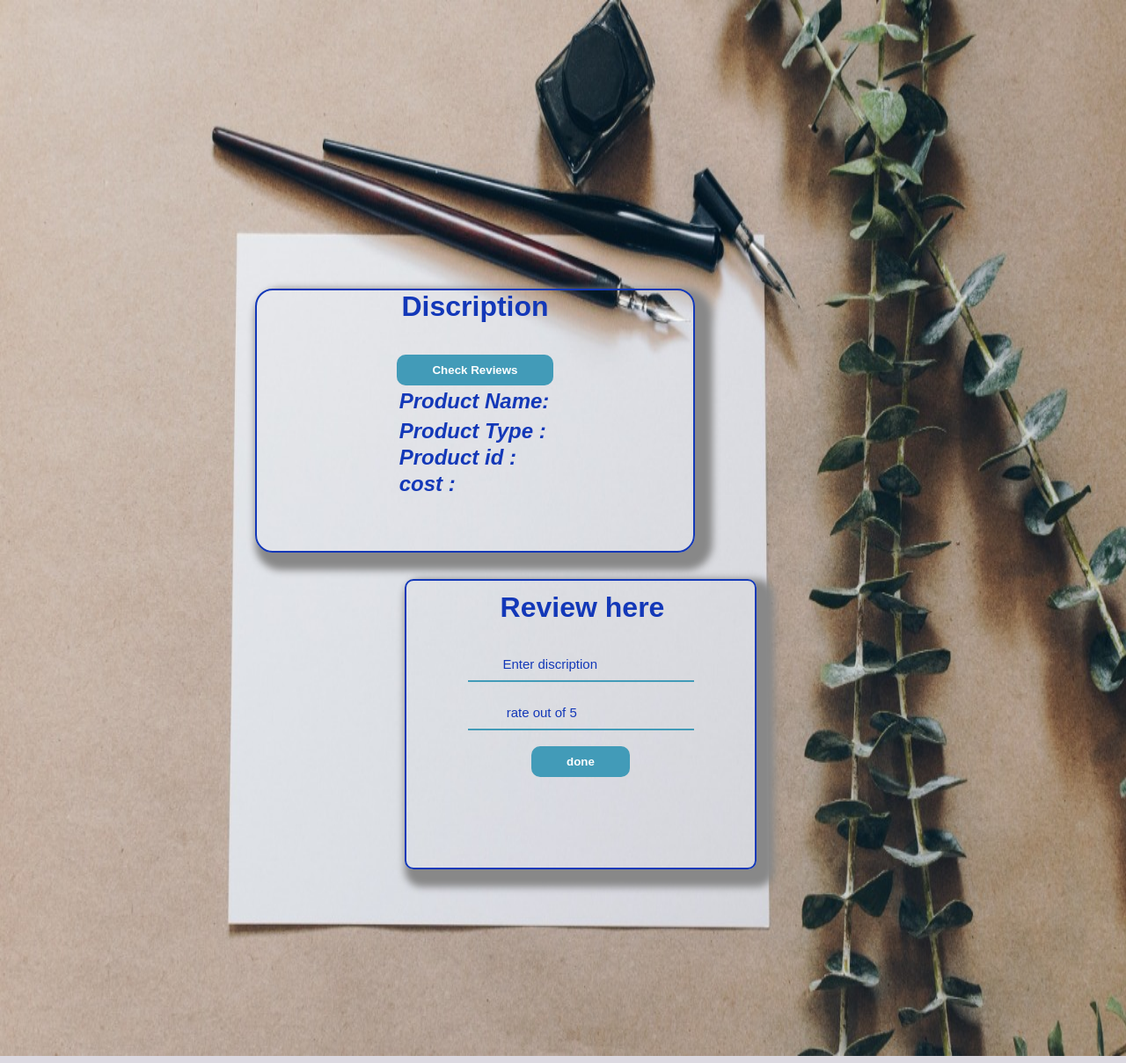
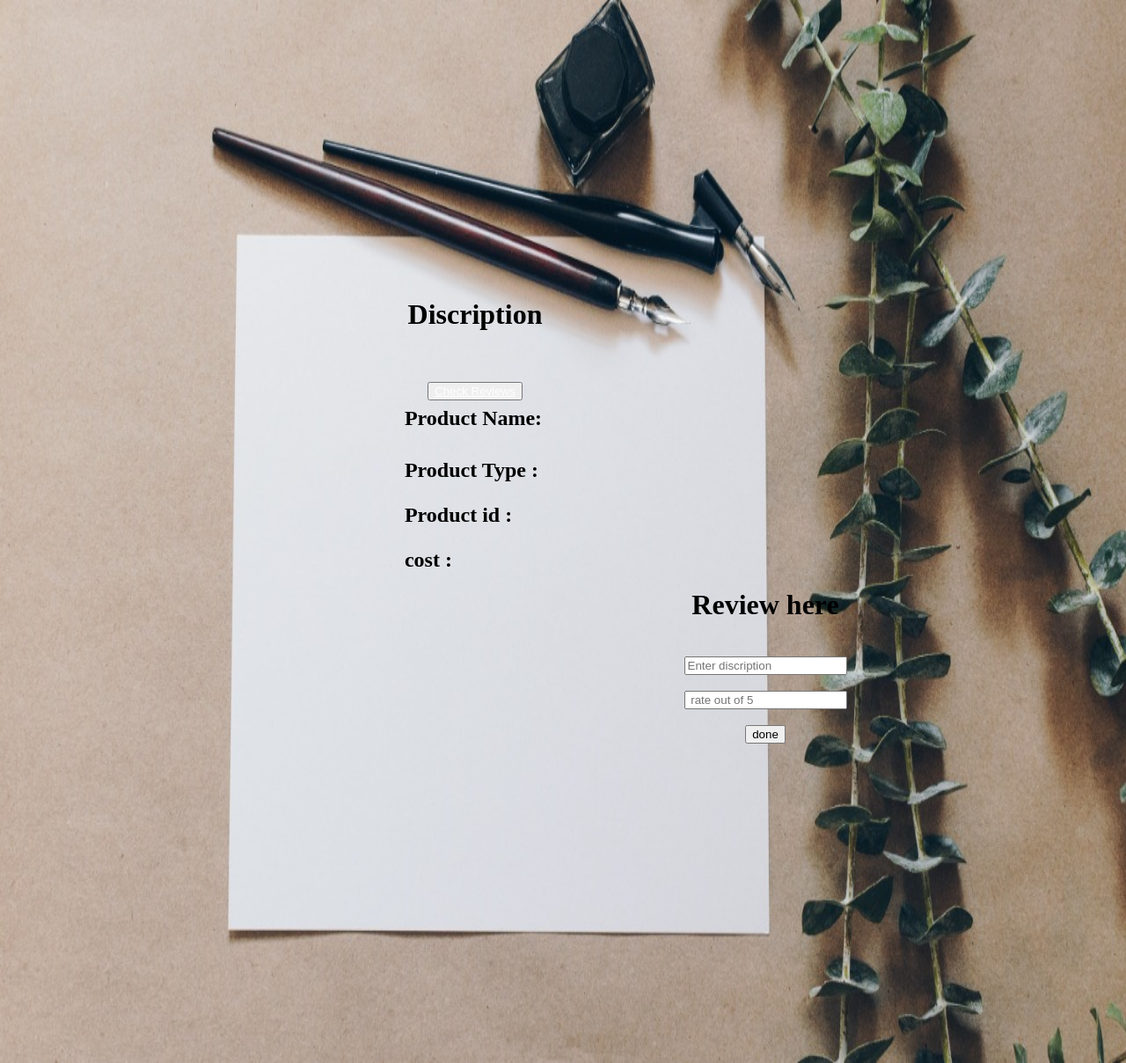
Before and after one commit to Aishwarya2603/NURSERY-APP, a Flask app: page /givereview/1 in a window 1280 px wide. Shown: the whole page at 88% size. Run offline with Flask 3, Linux system fonts and the light colour scheme; the visitor is signed in with stand-in values (Sample User, id 1); data that the repository does not hold is empty; some libraries are stand-ins or nearby versions.

Commit message:
style.css

```diff
--- a/NURSERY_WEB_APP/static/style.css
+++ b/NURSERY_WEB_APP/static/style.css
@@ -1,170 +0,0 @@
-.logincontent{
-    margin:200px auto;
-    margin-left: 500px;
-    height: 330px;
-    width: 400px;
-    border:2px solid #1338B8;
-    background-color:transparent;
-    border-radius: 10px;
-    box-shadow: 10px 10px 8px 10px #888888;
-}
-
-.registercontent{
-  margin:150px auto;
-  margin-left: 500px;
-    height: 530px;
-    width: 400px;
-    background-color:transparent;
-    border:2px solid #1338B8;
-    border-radius: 20px;
-    box-shadow: 10px 10px 8px 10px #888888;
-}
-
-.logintop{
-    height: 60px;
-    width: 400px;
-    line-height: 60px;
-    color: #1338B8;
-}
-
-.registertop{
-    height: 60px;
-    width: 400px;
-      line-height: 60px;
-    background-color: transparent;
-    color: #1338B8;
-}
-
-.textbox{
-    padding: 10px 40px;
-    outline:none;
-    background: transparent;
-    border:none;
-    border-bottom: 2px solid #429BB8;
-
-}
-
-::placeholder {
-    color: #1338B8;
-    font-size: 15px;
-}
-
-.btn {
-    padding: 10px 40px;
-    background-color: #429BB8;
-    color: #FFFFFF;
-    font-weight: bold;
-    border-radius: 10px;
-    border:none;
-    outline:none;
-}
-.btn:hover{
-  cursor:pointer;
-  transform:scale(1.2,1.2);
-  transition:transform 700ms;
-  background-color: #1338B8;
-}
-
-.worddark{
-    color: #1338B8;
-    font-style: oblique;
-    font-weight: bold;
-}
-
-.wordlight{
-    color: #FFFFFF;
-    font-style: oblique;
-    font-weight: bold;
-}
-
-*{
-    margin: 0;
-    padding: 0;
-    box-sizing: border-box;
-    list-style: none;
-    text-decoration: none;
-    font-family: 'Josefin Sans', sans-serif;
-}
-
-.one{
-    display: flex;
-    position: relative;
-}
-
-.one .two{
-     width: 225px;
-    height: 100%;
-    background-color: transparent;
-    position: fixed;
-}
-
-.one .two h1{
-    color: #fff;
-    text-transform: uppercase;
-    text-align: center;
-    margin-bottom: 30px;
-    font-style: oblique;
-    font-weight: bold;
-}
-
-.one .two h2{
-    color: #fff;
-    text-align: center;
-}
-
-.one .two .active{
-     background: #1338B8;
-     height:67px
-}
-
-.one .two ul li{
-    text-align: center;
-    padding: 15px;
-    border-bottom: 0.1px solid white;
-    border-top: 0.1px solid white;
-    background-color: #3895D3;
-}
-
-.one .two ul li a{
-    color: #FFFFFF;
-    display: block;
-}
-.one .two ul li:hover{
-  background-color: white;
-  color:#1338B8;
-}
-.one .two ul li:hover a{
-  color:#1338B8;
-}
-.one .two ul li a .side{
-    width: 25px;
-    align:center;
-}
-
-.one .content{
-    width: 100%;
-    margin-left: 0px;
-
-}
-
-.one .content .topbar{
-  height:68px;
-    text-align: center;
-    padding: 20px;
-    background: #ffffff;
-    color: #1338B8;
-}
-
-.one .content .contentbar{
-  margin-top: 100px;
-    margin-left:0px ;
-    height: 480px;
-    width: 500px;
-    border:2px solid #1338B8;
-    border-radius: 20px;
-    box-shadow: 10px 10px 8px 10px #888888;
-}
-
-.one .content .contentbar h1{
-    color: #1338B8;
-}
```
